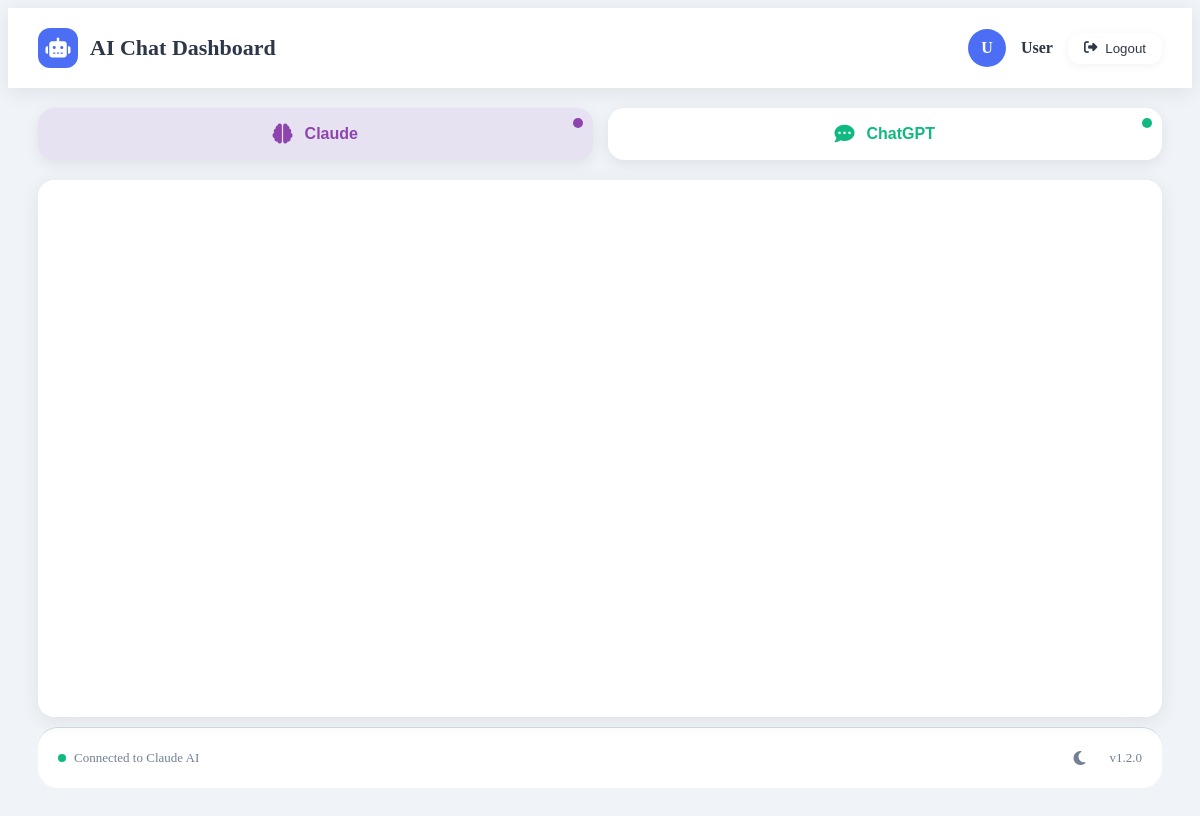
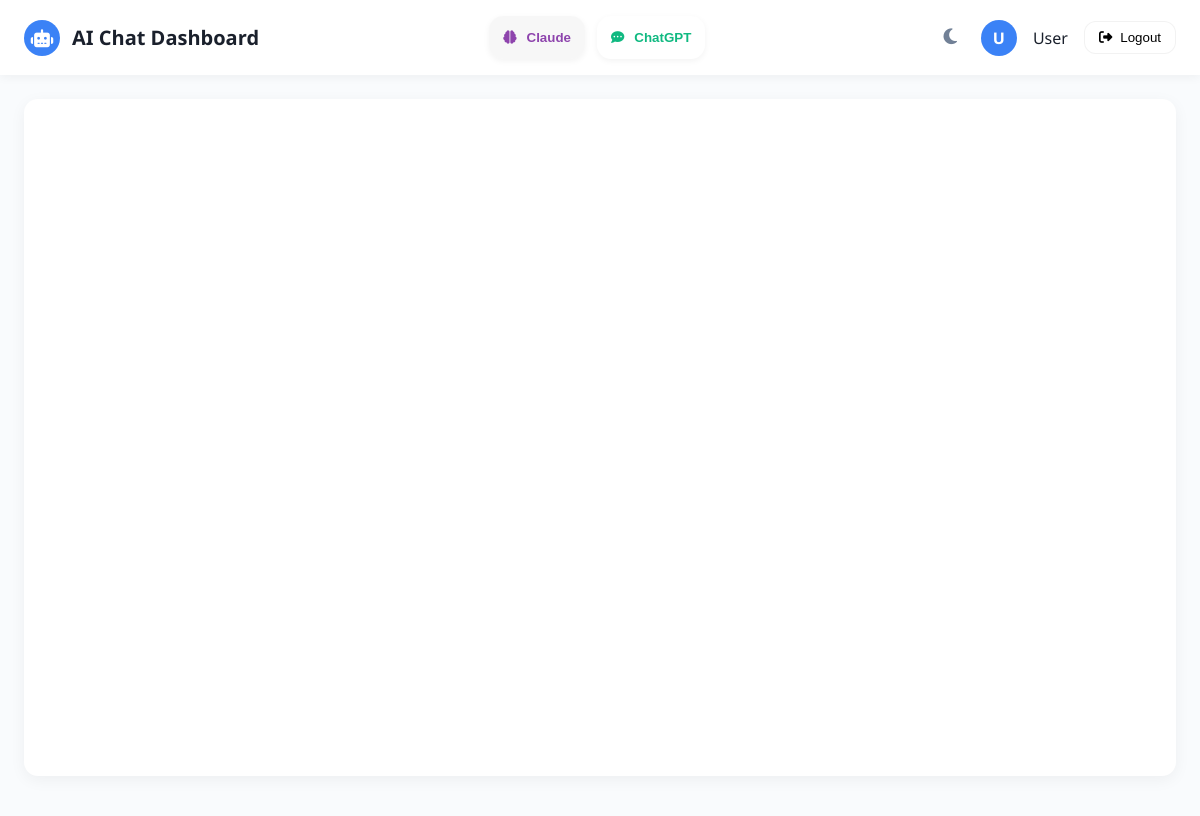
Before and after one commit to devarsl/AI-tool-ElectronApp, an Electron app: page renderer/home.html in a window 1200 px wide. Drawn offline with Linux system fonts and the light colour scheme; no server answers.

Commit message:
updated home design

```diff
--- a/renderer/home.html
+++ b/renderer/home.html
@@ -15,7 +15,20 @@
             </div>
             <h1>AI Chat Dashboard</h1>
         </div>
+        <div class="ai-selector">
+            <button class="ai-btn claude active" id="claude-btn">
+                <i class="fas fa-brain"></i>
+                Claude
+            </button>
+            <button class="ai-btn gpt" id="gpt-btn">
+                <i class="fas fa-comment-dots"></i>
+                ChatGPT
+            </button>
+        </div>
         <div class="user-info">
+            <button class="theme-toggle" id="theme-toggle">
+                <i class="fas fa-moon"></i>
+            </button>
             <div class="user-avatar">U</div>
             <span class="user-name" id="user-name">User</span>
             <button class="logout-btn" id="logout-btn">
@@ -26,40 +39,11 @@
     </div>
 
     <div class="content">
-        <div class="main-content">
-            <div class="ai-selector">
-                <button class="ai-btn claude active" id="claude-btn">
-                    <i class="ai-icon fas fa-brain"></i>
-                    <span>Claude</span>
-                    <span class="indicator"></span>
-                </button>
-                <button class="ai-btn gpt" id="gpt-btn">
-                    <i class="ai-icon fas fa-comment-dots"></i>
-                    <span>ChatGPT</span>
-                    <span class="indicator"></span>
-                </button>
-            </div>
-
-            <div class="webview-container">
-                <webview id="ai-webview" src="https://claude.ai" nodeintegration></webview>
-            </div>
-
-            <div class="status-bar">
-                <div class="status-left">
-                    <span class="status-indicator"></span>
-                    <span>Connected to Claude AI</span>
-                </div>
-                <div class="status-right">
-                    <button class="theme-toggle" id="theme-toggle">
-                        <i class="fas fa-moon"></i>
-                    </button>
-                    <span>v1.2.0</span>
-                </div>
-            </div>
+        <div class="webview-container">
+            <webview id="ai-webview" src="https://claude.ai" nodeintegration></webview>
         </div>
     </div>
 
-    <script src="./home-renderer.js">
-    </script>
+    <script src="./home-renderer.js"></script>
 </body>
 </html>
--- a/renderer/styles/home.css
+++ b/renderer/styles/home.css
@@ -1,34 +1,34 @@
-/* Home page styles */
 :root {
-    --bg-color: #f0f4f8;
+    --bg-color: #f9fbfd;
     --card-bg: #ffffff;
-    --shadow-color-dark: #d1d9e6;
+    --shadow-color-dark: rgba(0, 0, 0, 0.05);
     --shadow-color-light: #ffffff;
-    --text-color: #2d3748;
+    --text-color: #1a202c;
     --text-secondary: #718096;
-    --accent-color: #4c6ef5;
+    --accent-color: #3b82f6;
     --claude-color: #8e44ad;
     --gpt-color: #10b981;
-    --border-radius: 16px;
+    --border-radius: 14px;
 }
 
-body:not(.login-page) {
+body {
+    margin: 0;
+    font-family: 'Segoe UI', Tahoma, Geneva, Verdana, sans-serif;
     background-color: var(--bg-color);
     color: var(--text-color);
     height: 100vh;
-    overflow: hidden;
     display: flex;
     flex-direction: column;
 }
 
 .header {
-    padding: 20px 30px;
+    padding: 16px 24px;
     background-color: var(--card-bg);
-    box-shadow: 0 4px 20px rgba(0, 0, 0, 0.08);
     display: flex;
     justify-content: space-between;
     align-items: center;
-    z-index: 10;
+    box-shadow: 0 2px 10px var(--shadow-color-dark);
+    position: relative;
 }
 
 .brand {
@@ -38,281 +38,156 @@
 }
 
 .logo {
-    width: 40px;
-    height: 40px;
+    width: 36px;
+    height: 36px;
     background-color: var(--accent-color);
-    border-radius: 12px;
+    border-radius: 50%;
     display: flex;
     align-items: center;
     justify-content: center;
     color: white;
-    font-size: 20px;
+    font-size: 18px;
 }
 
 .header h1 {
-    color: var(--text-color);
+    font-size: 20px;
+    font-weight: 600;
     margin: 0;
-    font-size: 22px;
-    font-weight: 600;
 }
 
-.header .user-info {
+.user-info {
     display: flex;
     align-items: center;
-    gap: 15px;
+    gap: 16px;
 }
 
 .user-avatar {
-    width: 38px;
-    height: 38px;
+    width: 36px;
+    height: 36px;
+    background-color: var(--accent-color);
+    color: #fff;
+    font-weight: 600;
     border-radius: 50%;
-    background-color: var(--accent-color);
-    color: white;
     display: flex;
     align-items: center;
     justify-content: center;
-    font-size: 16px;
-    font-weight: 600;
 }
 
-.header .user-name {
-    font-weight: 600;
-    color: var(--text-color);
+.user-name {
+    font-weight: 500;
+}
+
+.theme-toggle {
+    background: none;
+    border: none;
+    color: var(--text-secondary);
+    font-size: 18px;
+    cursor: pointer;
+    padding: 8px;
+    border-radius: 50%;
+    transition: background 0.2s;
+}
+
+.theme-toggle:hover {
+    background-color: rgba(0, 0, 0, 0.05);
 }
 
 .logout-btn {
-    padding: 8px 16px;
-    border: none;
+    background-color: var(--card-bg);
+    border: 1px solid var(--shadow-color-dark);
+    padding: 8px 14px;
     border-radius: 12px;
-    background-color: var(--card-bg);
-    box-shadow: 0 2px 10px rgba(0, 0, 0, 0.05);
-    color: var(--text-color);
     font-weight: 500;
-    cursor: pointer;
-    transition: all 0.2s ease;
     display: flex;
     align-items: center;
     gap: 8px;
+    cursor: pointer;
 }
 
 .logout-btn:hover {
-    background-color: #f5f7fa;
-    box-shadow: 0 4px 12px rgba(0, 0, 0, 0.08);
+    background-color: #f1f5f9;
 }
 
 .content {
-    display: flex;
     flex: 1;
-    padding: 20px 30px;
-    position: relative;
-}
-
-.sidebar {
-    width: 220px;
-    background-color: var(--card-bg);
-    border-radius: var(--border-radius);
-    box-shadow: 0 4px 20px rgba(0, 0, 0, 0.08);
-    padding: 20px;
-    margin-right: 20px;
-    display: flex;
-    flex-direction: column;
-    gap: 15px;
-}
-
-.sidebar-section {
-    margin-bottom: 20px;
-}
-
-.sidebar-title {
-    font-size: 14px;
-    font-weight: 600;
-    color: var(--text-secondary);
-    margin-bottom: 12px;
-    padding-left: 10px;
-}
-
-.sidebar-menu {
-    list-style: none;
-    padding: 0;
-    margin: 0;
-}
-
-.sidebar-menu li {
-    margin-bottom: 8px;
-}
-
-.sidebar-menu a {
-    display: flex;
-    align-items: center;
-    gap: 12px;
-    padding: 10px;
-    border-radius: 12px;
-    color: var(--text-color);
-    text-decoration: none;
-    transition: all 0.2s ease;
-    font-weight: 500;
-}
-
-.sidebar-menu a:hover, .sidebar-menu a.active {
-    background-color: rgba(76, 110, 245, 0.1);
-    color: var(--accent-color);
-}
-
-.sidebar-menu a.active {
-    font-weight: 600;
-}
-
-.sidebar-menu i {
-    font-size: 16px;
-    width: 20px;
-    text-align: center;
-}
-
-.main-content {
-    flex: 1;
+    padding: 24px;
     display: flex;
     flex-direction: column;
 }
 
 .ai-selector {
     display: flex;
-    gap: 15px;
-    margin-bottom: 20px;
+    gap: 12px;
 }
 
 .ai-btn {
     flex: 1;
-    padding: 16px;
+    background-color: var(--card-bg);
     border: none;
     border-radius: var(--border-radius);
-    background-color: var(--card-bg);
-    box-shadow: 0 4px 15px rgba(0, 0, 0, 0.08);
-    font-size: 16px;
+    padding: 14px;
     font-weight: 600;
-    cursor: pointer;
-    transition: all 0.3s ease;
-    position: relative;
     display: flex;
     align-items: center;
-    gap: 12px;
     justify-content: center;
+    gap: 10px;
+    cursor: pointer;
+    box-shadow: 0 2px 6px var(--shadow-color-dark);
+    transition: transform 0.2s, background-color 0.2s;
 }
 
 .ai-btn:hover {
-    transform: translateY(-2px);
-    box-shadow: 0 8px 20px rgba(0, 0, 0, 0.1);
-}
-
-.ai-btn:active, .ai-btn.active {
-    transform: translateY(0);
+    transform: translateY(-1px);
 }
 
 .ai-btn.claude {
     color: var(--claude-color);
 }
 
-.ai-btn.claude.active {
-    background-color: rgba(142, 68, 173, 0.1);
-}
-
 .ai-btn.gpt {
     color: var(--gpt-color);
 }
 
-.ai-btn.gpt.active {
-    background-color: rgba(16, 185, 129, 0.1);
-}
-
-.ai-btn .ai-icon {
-    font-size: 20px;
-}
-
-.ai-btn .indicator {
-    width: 10px;
-    height: 10px;
-    border-radius: 50%;
-    position: absolute;
-    top: 10px;
-    right: 10px;
-}
-
-.ai-btn.claude .indicator {
-    background-color: var(--claude-color);
-}
-
-.ai-btn.gpt .indicator {
-    background-color: var(--gpt-color);
+.ai-btn.active {
+    background-color: rgba(0, 0, 0, 0.03);
 }
 
 .webview-container {
     flex: 1;
+    overflow: hidden;
+    background-color: var(--card-bg);
     border-radius: var(--border-radius);
-    background-color: var(--card-bg);
-    box-shadow: 0 4px 20px rgba(0, 0, 0, 0.08);
-    overflow: hidden;
-    position: relative;
+    box-shadow: 0 4px 16px var(--shadow-color-dark);
 }
 
 #ai-webview {
     width: 100%;
     height: 100%;
     border: none;
-    background-color: white;
 }
 
 .status-bar {
-    margin-top: 10px;
-    border-radius: 20px;
+    margin-top: 12px;
+    font-size: 13px;
+    color: var(--text-secondary);
     display: flex;
     justify-content: space-between;
     align-items: center;
-    padding: 12px 20px;
-    background-color: var(--card-bg);
-    border-top: 1px solid var(--shadow-color-dark);
-    font-size: 13px;
-    color: var(--text-secondary);
-}
-
-.status-left {
-    display: flex;
-    align-items: center;
-    gap: 8px;
-}
-
-.status-right {
-    display: flex;
-    align-items: center;
-    gap: 12px;
 }
 
 .status-indicator {
-    width: 8px;
-    height: 8px;
+    width: 10px;
+    height: 10px;
+    background-color: var(--gpt-color);
     border-radius: 50%;
-    background-color: #10b981;
-}
-
-.theme-toggle {
-    background: none;
-    border: none;
-    cursor: pointer;
-    color: var(--text-secondary);
-    font-size: 16px;
-    display: flex;
-    align-items: center;
-    justify-content: center;
-    width: 36px;
-    height: 36px;
-    border-radius: 50%;
-    transition: all 0.2s ease;
-}
-
-.theme-toggle:hover {
-    background-color: rgba(0, 0, 0, 0.05);
+    margin-right: 6px;
 }
 
 @media (max-width: 768px) {
-    .sidebar {
-        display: none;
+    .header h1 {
+        font-size: 16px;
+    }
+    .content {
+        padding: 16px;
     }
 }
```
